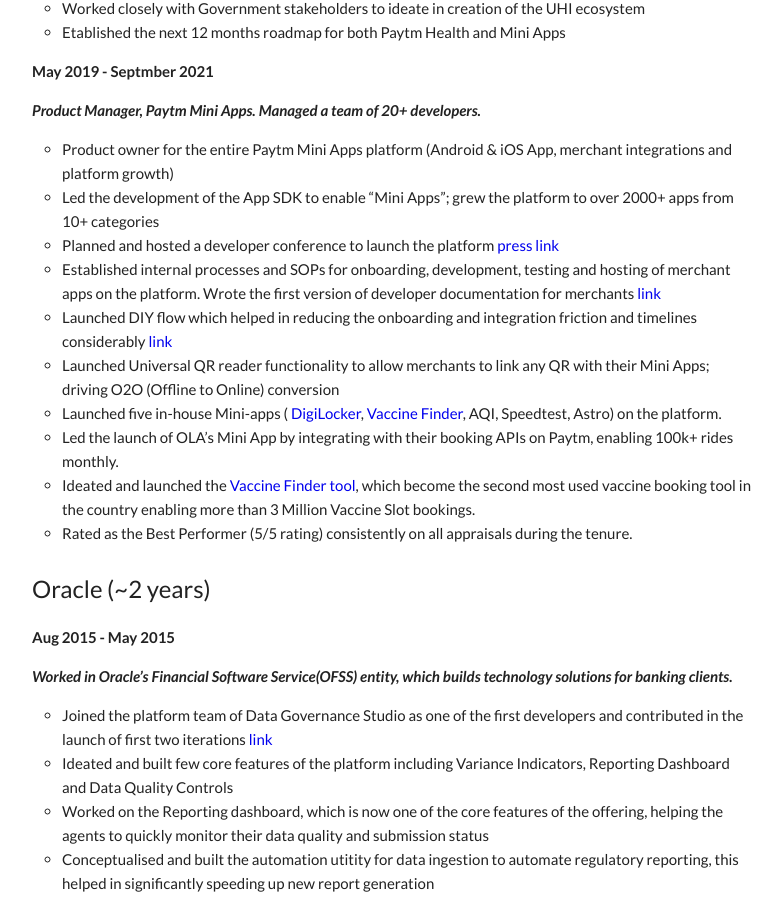
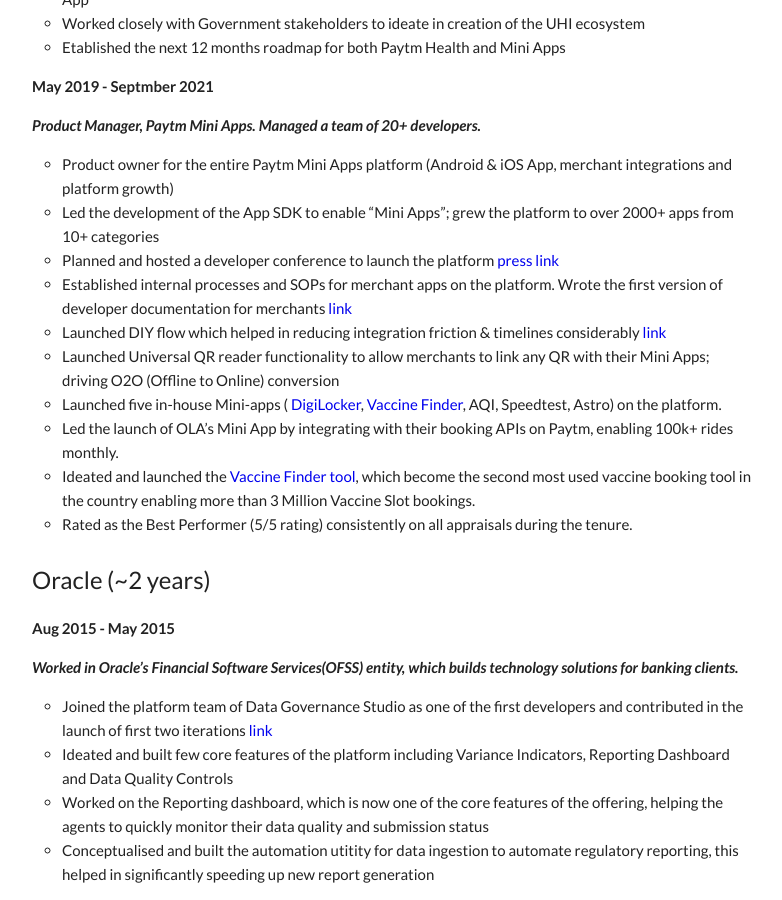
Before and after one commit to product-noob/product-noob.github.io, a Jekyll site: the page built from worksummary.md, in a window 1280 px wide and 900 px high, scrolled down 561 px. Shown: the whole window, without its empty margins (248-1030 px from the left). Built offline with Jekyll 4.4.1, drawn with Linux system fonts in a browser that asks for light colours.

Commit message:
Update worksummary.md

```diff
--- a/worksummary.md
+++ b/worksummary.md
@@ -8,7 +8,8 @@ permalink: /worksummary/
 ### Paytm (~3 years) ###
 
 **Sept 2021 - Now**
-- Senior Product Manager, Paytm Health and Mini Apps.
+
+*Senior Product Manager, Paytm Health and Mini Apps.*
 - Took on additional responsibility to launch the Paytm Health vertical [press](https://twitter.com/Paytm/status/1479712862746517506)
 - Envisioned to be a one stop shop for users for all their healthcare needs : *Medicine Ordering, Teleconsult, Digital Health Identity, Blood banks repository*
 - Launched Paytm PHR (Public Health Records) app integrated with the UHI ecosytem) [press](https://www.livemint.com/technology/paytm-users-can-now-create-their-health-id-know-its-benefits-11640596211499.html)
@@ -24,8 +25,8 @@ permalink: /worksummary/
   - Product owner for the entire Paytm Mini Apps platform (Android & iOS App, merchant integrations and platform growth)
   - Led the development of the App SDK to enable "Mini Apps"; grew the platform to over 2000+ apps from 10+ categories
   - Planned and hosted a developer conference to launch the platform [press](https://www.livemint.com/technology/apps/paytm-announces-mini-apps-developers-conference-on-8-october-11601965880559.html) [link](https://www.youtube.com/watch?v=nuK7Ct59Vyk&t=3162s)
-  - Established internal processes and SOPs for onboarding, development, testing and hosting of merchant apps on the platform. Wrote the first version of developer documentation for merchants [link](https://business.paytm.com/docs/miniprograms/overview/)
-  - Launched DIY flow which helped in reducing the onboarding and integration friction and timelines considerably [link](https://www.youtube.com/watch?v=W0qN81dujfs)
+  - Established internal processes and SOPs for merchant apps on the platform. Wrote the first version of developer documentation for merchants [link](https://business.paytm.com/docs/miniprograms/overview/)
+  - Launched DIY flow which helped in reducing integration friction & timelines considerably [link](https://www.youtube.com/watch?v=W0qN81dujfs)
   - Launched Universal QR reader functionality to allow merchants to link any QR with their Mini Apps; driving O2O (Offline to Online) conversion
   - Launched five in-house Mini-apps ( [DigiLocker](https://www.hindustantimes.com/business/paytm-integrates-digilocker-brings-access-to-documents-on-its-app-101634105338544.html), [Vaccine Finder](https://www.livemint.com/technology/apps/want-to-book-covid-19-vaccination-slots-on-paytm-here-s-how-11624093960278.html), AQI, Speedtest, Astro) on the platform.
   - Led the launch of OLA’s Mini App by integrating with their booking APIs on Paytm, enabling 100k+ rides monthly.
@@ -37,7 +38,7 @@ permalink: /worksummary/
 
 **Aug 2015 - May 2015**
 
-*Worked in Oracle’s Financial Software Service(OFSS) entity, which builds technology solutions for banking clients.*
+*Worked in Oracle’s Financial Software Services(OFSS) entity, which builds technology solutions for banking clients.*
   - Joined the platform team of Data Governance Studio as one of the first developers and contributed in the launch of first two iterations [link](https://www.oracle.com/a/ocom/docs/industries/financial-services/ds-ofs-dgrr-3714726.pdf)
   - Ideated and built few core features of the platform including Variance Indicators, Reporting Dashboard and Data Quality Controls
   - Worked on the Reporting dashboard, which is now one of the core features of the offering, helping the agents to quickly monitor their data quality and submission status
```
